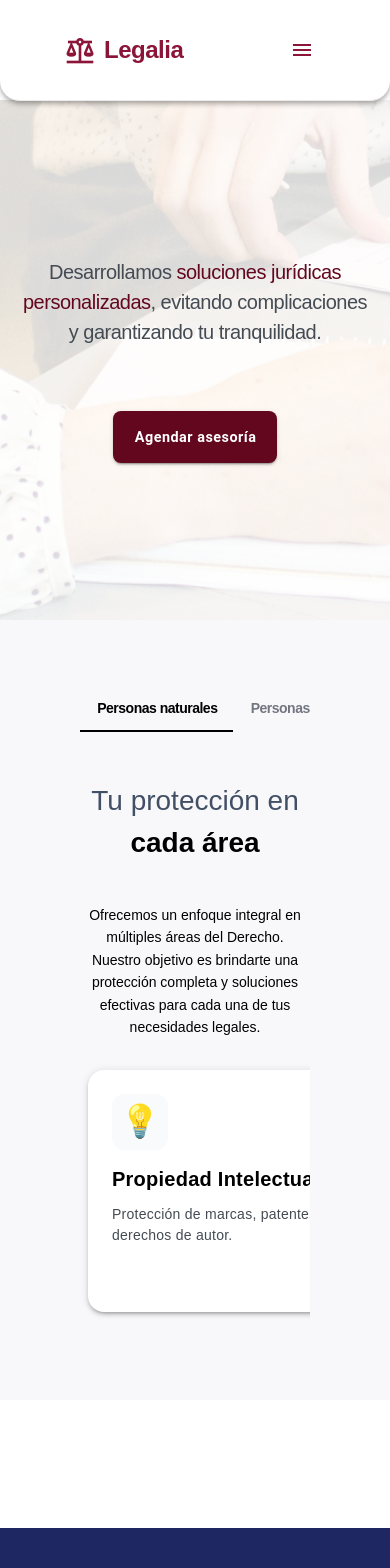
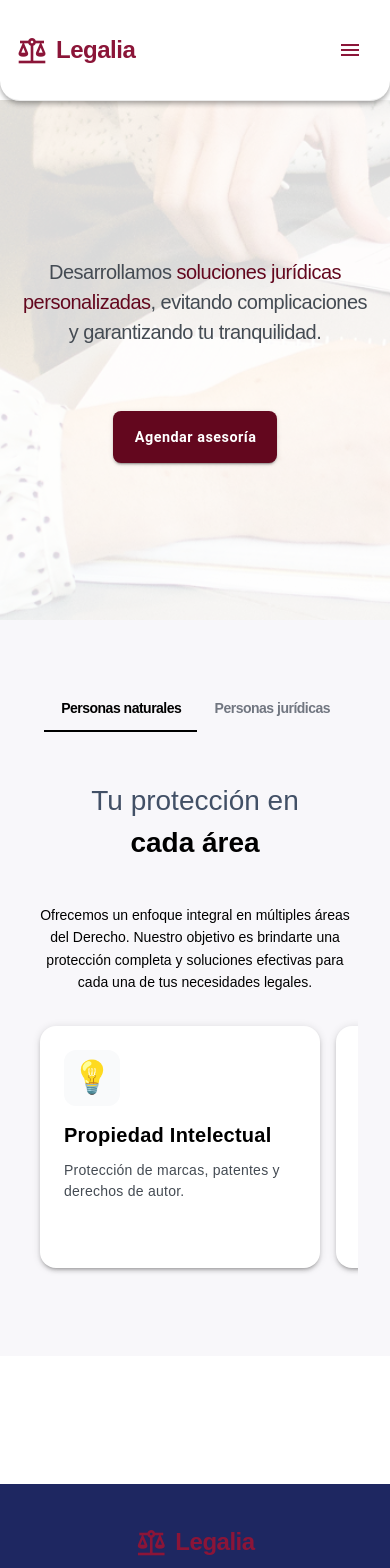
Before and after one commit to damg75/legalia, a Vue app: page /servicios in a window 390 px wide. Shown: the top 1568 px of the page. Built offline with nearby package versions, Linux system fonts and the light colour scheme; a small style sheet from the web is missing.

Commit message:
fix padding in mobile

```diff
--- a/src/components/Navbar.vue
+++ b/src/components/Navbar.vue
@@ -1,7 +1,7 @@
 <template>
   <div>
     <v-app-bar elevation="4" color="white" height="100" class="navbar">
-      <v-container fluid class="d-flex align-center justify-space-between px-16">
+      <v-container fluid class="d-flex align-center justify-space-between px-4 px-md-16">
         <!-- Logo Section -->
         <LegaliaLogo />
 
--- a/src/modules/landing/parts/Hero.vue
+++ b/src/modules/landing/parts/Hero.vue
@@ -1,5 +1,5 @@
 <template>
-  <v-container fluid class=" d-flex flex-column justify-start hero px-16 pt-16">
+  <v-container fluid class=" d-flex flex-column justify-start hero px-4 px-md-16 pt-16">
 
     <!-- IMage -->
 
--- a/src/modules/services/parts/Pricing.vue
+++ b/src/modules/services/parts/Pricing.vue
@@ -1,6 +1,6 @@
 <template>
   <v-container fluid class="pricing-section py-16">
-    <v-container fluid class="px-16 d-none">
+    <v-container fluid class="px-4 px-md-16 d-none">
       <!-- Contenido condicional basado en el tab seleccionado -->
       <v-row v-if="selectedTab === 'naturales'" class="align-center">
         <!-- Texto izquierdo -->
--- a/src/modules/services/parts/Tabs.vue
+++ b/src/modules/services/parts/Tabs.vue
@@ -1,6 +1,6 @@
 <template>
   <v-container fluid class="tabs-section py-12">
-    <v-container fluid class="px-16">
+    <v-container fluid class="px-4 px-md-16">
       <v-tabs v-model="tab" align-tabs="center" color="primary-dark" class="custom-tabs mb-8 pa-0">
         <v-tab value="naturales" class="tab-item">
           Personas naturales
```
